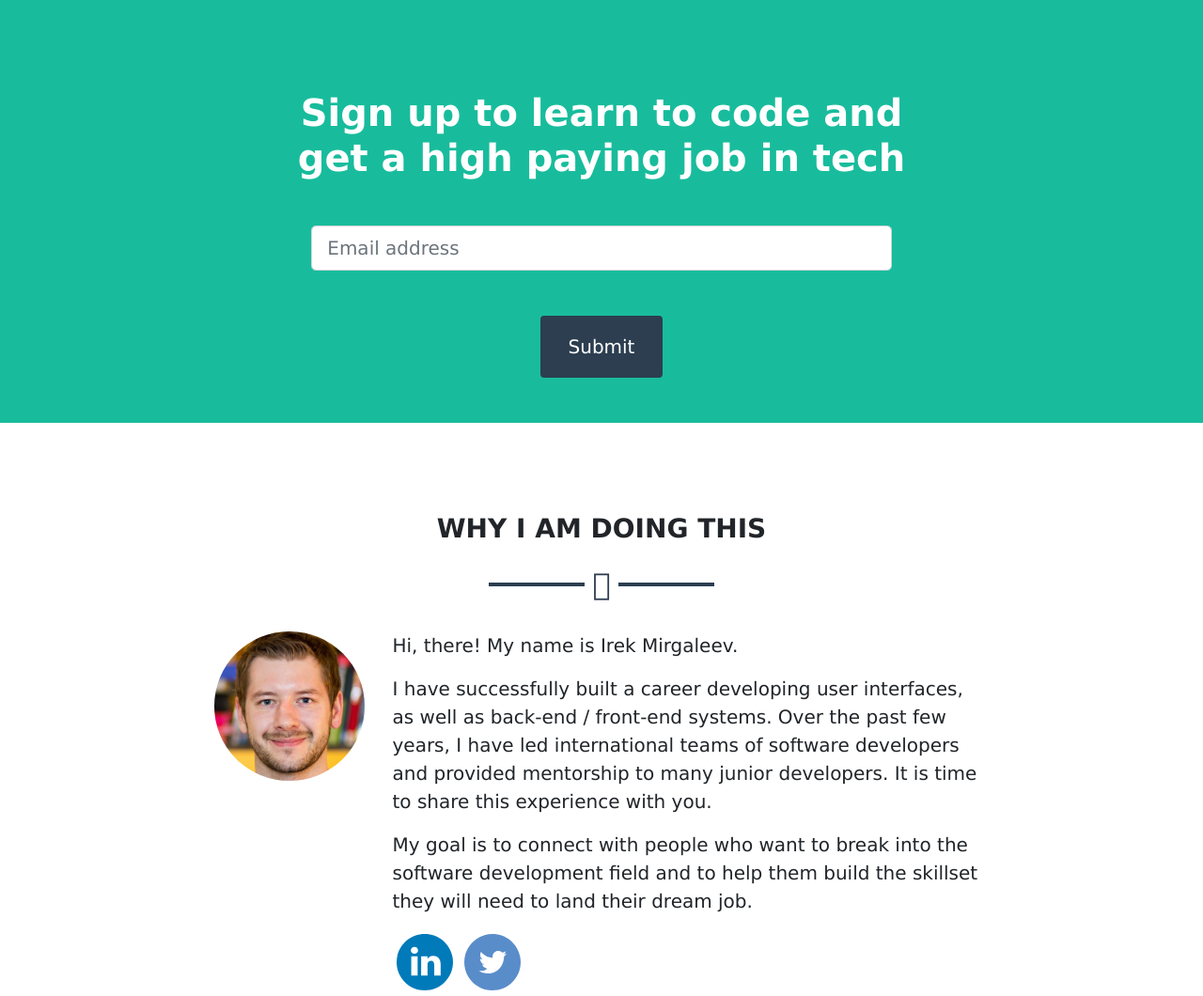
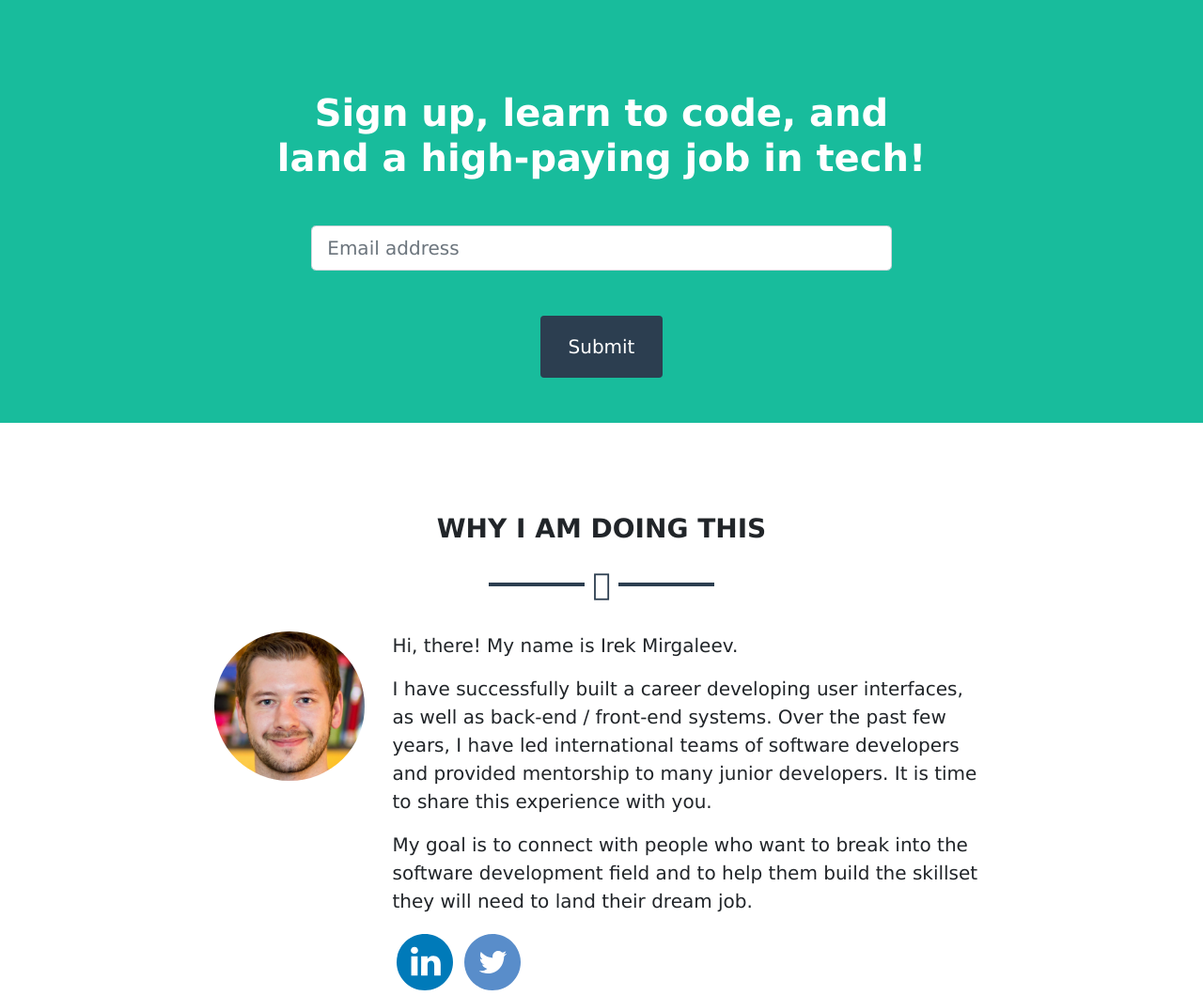
Before and after one commit to irek02/landing-page, a website with bundled scripts: page index.html in a window 1280 px wide. Shown: the top 1060 px of the page at 94% size. Built offline with nearby package versions, Linux system fonts and the light colour scheme; a script that the page names is missing.

Commit message:
update wording

```diff
--- a/index.html
+++ b/index.html
@@ -54,7 +54,8 @@
   <header class="bg-primary text-white text-center mt-0 py-5">
     <div class="container mt-5">
       <h1 class="mb-5">
-        Sign up to learn to code and <br> get a high paying job in tech
+        Sign up, learn to code, and<br>
+        land a high-paying job in tech!
       </h1>
 
       <!-- Begin Mailchimp Signup Form -->
```
